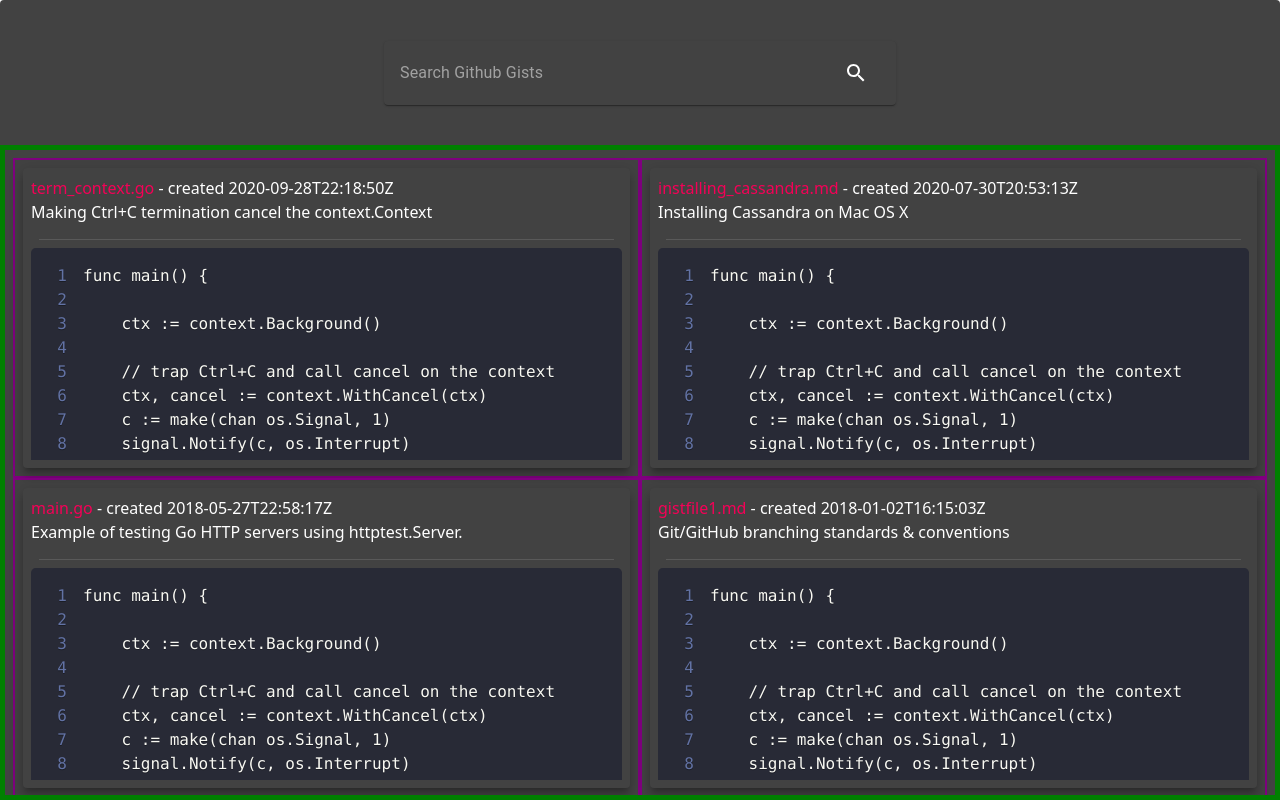
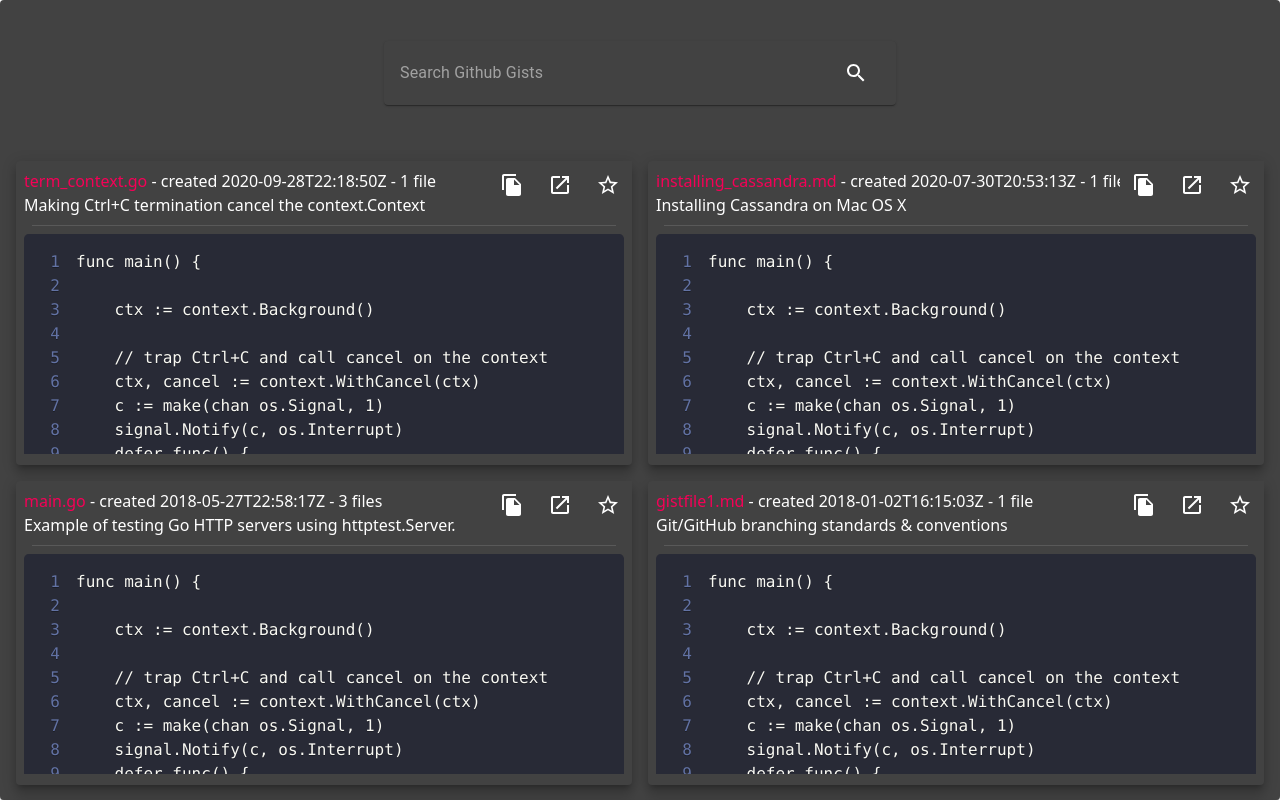
Before and after one commit to jordanwilking/gists, a React app: page / in a window 1280 px wide. Built offline with nearby package versions, Linux system fonts and the light colour scheme.

Commit message:
Add initial gist options

```diff
--- a/src/components/gist-search/gist-search.tsx
+++ b/src/components/gist-search/gist-search.tsx
@@ -10,6 +10,8 @@ import {
   Menu,
   MenuItem,
   Paper,
+  Tooltip,
+  useTheme,
 } from '@material-ui/core'
 import MoreVertIcon from '@material-ui/icons/MoreVert'
 import SearchBar from '../search-bar/search-bar'
@@ -18,6 +20,9 @@ import Typography from '@material-ui/core/Typography'
 import SyntaxHighlighter from 'react-syntax-highlighter'
 import { dracula } from 'react-syntax-highlighter/dist/esm/styles/prism'
 import IconButton from '@material-ui/core/IconButton'
+import StarOutlineIcon from '@material-ui/icons/StarOutline'
+import OpenInNewIcon from '@material-ui/icons/OpenInNew'
+import FileCopyIcon from '@material-ui/icons/FileCopy'
 
 const GistSearch = () => {
   // TODO: make width styles
@@ -57,9 +62,11 @@ const GistSearch = () => {
           container
           item
           className='h-9/10 overflow-y-auto p-2'
-          style={{
-            border: '5px solid green',
-          }}
+          style={
+            {
+              // border: '5px solid green',
+            }
+          }
         >
           {gists.map((gist) => {
             return <Gist key={gist.id} gist={gist} />
@@ -78,27 +85,13 @@ const Gist = ({ gist }: GistProps) => {
   const key = Object.keys(gist.files)[0]
   const file = gist.files[key]
 
-  // @media (max-width: ${mediaSizes.lg}) {
-  //   width: 25%;
-  //   height: 20%;
-  // }
-  // @media (max-width: ${mediaSizes.md}) {
-  //   width: 50%;
-  //   height: 10%;
-  // }
-  // @media (max-width: ${mediaSizes.xs}) {
-  //   width: 100%;
-  //   height: 5%;
-  // }
-
-  // TODO: don't render uneeded component
   return (
     <div
       className='flex w-full items-center md:h-80 xl:w-1/2 p-2'
-      style={{ border: '2px solid purple' }}
+      // style={{ border: '2px solid purple' }}
     >
-      <GistSmallDisplay gist={gist} file={file} />
-      <GistDisplay gist={gist} file={file} />
+      <GistSmallCard gist={gist} file={file} />
+      <GistCard gist={gist} file={file} />
     </div>
   )
 }
@@ -109,15 +102,19 @@ type GistDisplayProps = {
 }
 
 // TODO: props
-const GistDisplay = ({ gist, file }: GistDisplayProps) => {
+const GistCard = ({ gist, file }: GistDisplayProps) => {
+  const { palette } = useTheme()
+  const numOfFiles = Object.keys(gist.files).length
+  const sampleGist = getSampleGistFile()
+
   return (
     <Paper
-      className='hidden md:flex flex-col w-full h-full min-h-64'
+      className='hidden relative md:inline-block w-full h-full min-h-64'
       elevation={8}
       // style={{ border: '2px solid green' }}
     >
       <div
-        className='h-1/5 w-full m-2'
+        className='w-full m-2'
         // style={{ border: '2px solid blue' }}
       >
         <div>
@@ -125,25 +122,52 @@ const GistDisplay = ({ gist, file }: GistDisplayProps) => {
             {file.filename}
           </Link>
           {` - created ${gist.created_at}`}
+          {` - ${numOfFiles} file${numOfFiles > 1 ? 's' : ''}`}
         </div>
         <div>{gist.description}</div>
       </div>
       <Divider variant='middle' />
-      <div className='h-4/5 overflow-y-auto mx-2 mb-2'>
+      <div
+        className='h-3/4 overflow-y-auto mx-2 mb-2'
+        // style={{ border: '2px solid red' }}
+      >
         <SyntaxHighlighter
           language={file?.language ? file.language.toLowerCase() : undefined}
           showLineNumbers
           style={dracula}
         >
-          {getSampleGistFile()}
+          {sampleGist}
         </SyntaxHighlighter>
+      </div>
+      <div
+        className='absolute top-0 right-0 z-10'
+        style={{
+          backgroundColor: palette.background.paper,
+          // border: '2px solid red',
+        }}
+      >
+        <Tooltip title='Copy'>
+          <IconButton onClick={() => navigator.clipboard.writeText(sampleGist)}>
+            <FileCopyIcon />
+          </IconButton>
+        </Tooltip>
+        <Tooltip title='Open'>
+          <IconButton onClick={() => window.open(gist.html_url)}>
+            <OpenInNewIcon />
+          </IconButton>
+        </Tooltip>
+        <Tooltip title='Favorite'>
+          <IconButton onClick={() => {}}>
+            <StarOutlineIcon />
+          </IconButton>
+        </Tooltip>
       </div>
     </Paper>
   )
 }
 
 // TODO: type and consolidate
-const GistSmallDisplay = ({ gist, file }: GistDisplayProps) => {
+const GistSmallCard = ({ gist, file }: GistDisplayProps) => {
   return (
     <div
       className='flex w-full justify-between items-center md:hidden'
@@ -192,28 +216,6 @@ const VertMenu = () => {
   )
 }
 
-// const Gist = ({ gist }: GistProps) => {
-//   const key = Object.keys(gist.files)[0]
-//   const file = gist.files[key]
-
-//   return (
-//     <Card className='m-2' elevation={12}>
-//       <CardHeader
-//         title={`${file.filename} - ${gist.created_at}`}
-//         subheader={`${gist.description}`}
-//       />
-//       <CardContent>
-//         <SyntaxHighlighter
-//           language={file?.language ? file.language.toLowerCase() : undefined}
-//           style={dracula}
-//         >
-//           {getSampleGistFile()}
-//         </SyntaxHighlighter>
-//       </CardContent>
-//     </Card>
-//   )
-// }
-
 type GistResponse = {}
 
 type Gist = {
--- a/src/components/search-bar/search-bar.tsx
+++ b/src/components/search-bar/search-bar.tsx
@@ -5,10 +5,10 @@ import {
   InputBaseProps,
   Paper,
   PaperProps,
+  Tooltip,
 } from '@material-ui/core'
 import SearchIcon from '@material-ui/icons/Search'
 import { getSampleGist } from '../gist-search/sample-data'
-import axios from 'axios'
 
 type SearchBarProps = {
   // TODO: type
@@ -42,9 +42,11 @@ const SearchBar = ({ onSubmit, placeholder, ...props }: SearchBarProps) => {
         onChange={(e) => setSearchInput(e.target.value)}
         {...props.InputProps}
       />
-      <IconButton type='submit'>
-        <SearchIcon />
-      </IconButton>
+      <Tooltip title='Search'>
+        <IconButton type='submit'>
+          <SearchIcon />
+        </IconButton>
+      </Tooltip>
     </Paper>
   )
 }
```
